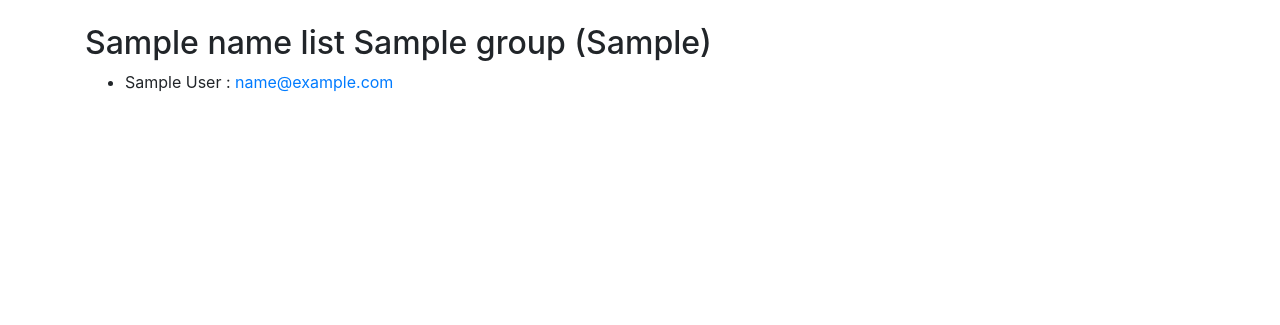
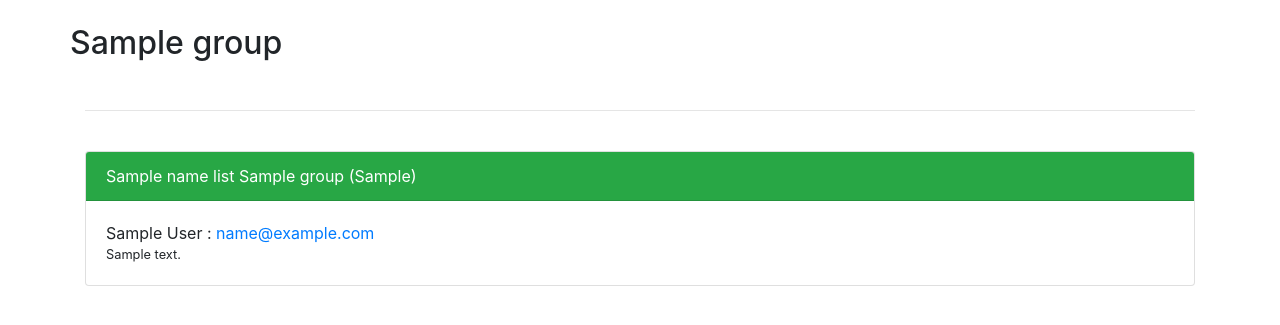
Before and after one commit to gildeluermoz/gas, a Python web app: template app/templates/info_relais.html in a window 1280 px wide. Shown: the part 80-405 px from the top of the page. Run offline with Jinja, Linux system fonts and the light colour scheme; the template is opened without the code that fills it: most values are stand-ins (such as "Sample title", 1, 10 or a date in 2020); some libraries are stand-ins or nearby versions.

Commit message:
ajout de liens dans les tableaux

```diff
--- a/app/static/transfer.js
+++ b/app/static/transfer.js
@@ -166,6 +166,7 @@ $( document ).ready(function() {
 
     $('#tri').DataTable({
         "scrollY": "400px",
+        "scrollX": false
         "scrollCollapse": true,
         "paging": true,
         "language": {
--- a/app/t_products/route.py
+++ b/app/t_products/route.py
@@ -50,7 +50,7 @@ def products():
     tab = []
     for data in contents:
         g = data
-        g['delivery_name'] = data['delivery_rel']['delivery_name']
+        g['delivery_name'] = '<a href="'+config.URL_APPLICATION + '/delivery/info/' + str(data['delivery_rel']['id_delivery'])+'">'+ data['delivery_rel']['delivery_name'] + '</a>'
         tab.append(g)
 
     return render_template(
--- a/app/t_users/route.py
+++ b/app/t_users/route.py
@@ -54,7 +54,8 @@ def users():
     tab = []
     for data in contents:
         g = data
-        g['group_name'] = data['group_rel']['group_name']
+        # g['group_name'] = data['group_rel']['group_name']
+        g['group_name'] = '<a href="'+config.URL_APPLICATION + '/group/members/' + str(data['group_rel']['id_group']) +'">'+ str(data['group_rel']['group_name']) + '</a>'
         tab.append(g)
 
     return render_template(
--- a/app/templates/info_relais.html
+++ b/app/templates/info_relais.html
@@ -4,14 +4,23 @@
       {% include "head-appli.html" %}
 
       <div class="container main-zone ng-scope">
-        <h2>{{ name_list }} {{ group.group_name }} ({{ group.group_leader }})</h2>
+        <h2 class="margin-neg">{{ group.group_name }}</h2>
+        <br />
+        <hr /><br />
       </div>
       <div class="container main-zone ng-scope ">
-        <ul>
+        <div class="card ">
+          <div class="card-header bg-success text-white">
+            {{ name_list }} {{ group.group_name }} ({{ group.group_leader }})
+          </div>
           {% for elt in table %}
-            <li>{{ elt.first_name }} {{ elt.last_name }} : <a href="mailto:{{ elt.email }}">{{ elt.email }}</a></li>
+            <div class="card-body">
+              {{ elt.first_name }} {{ elt.last_name }} : <a href="mailto:{{ elt.email }}">{{ elt.email }}</a>
+              {% if elt.user_comment %}
+               <br /><small>{{elt.user_comment}}</small>
+              {%endif%}
+            </div>
           {% endfor %}
-        </ul>
       </div>
   </body>
 </html>
```
